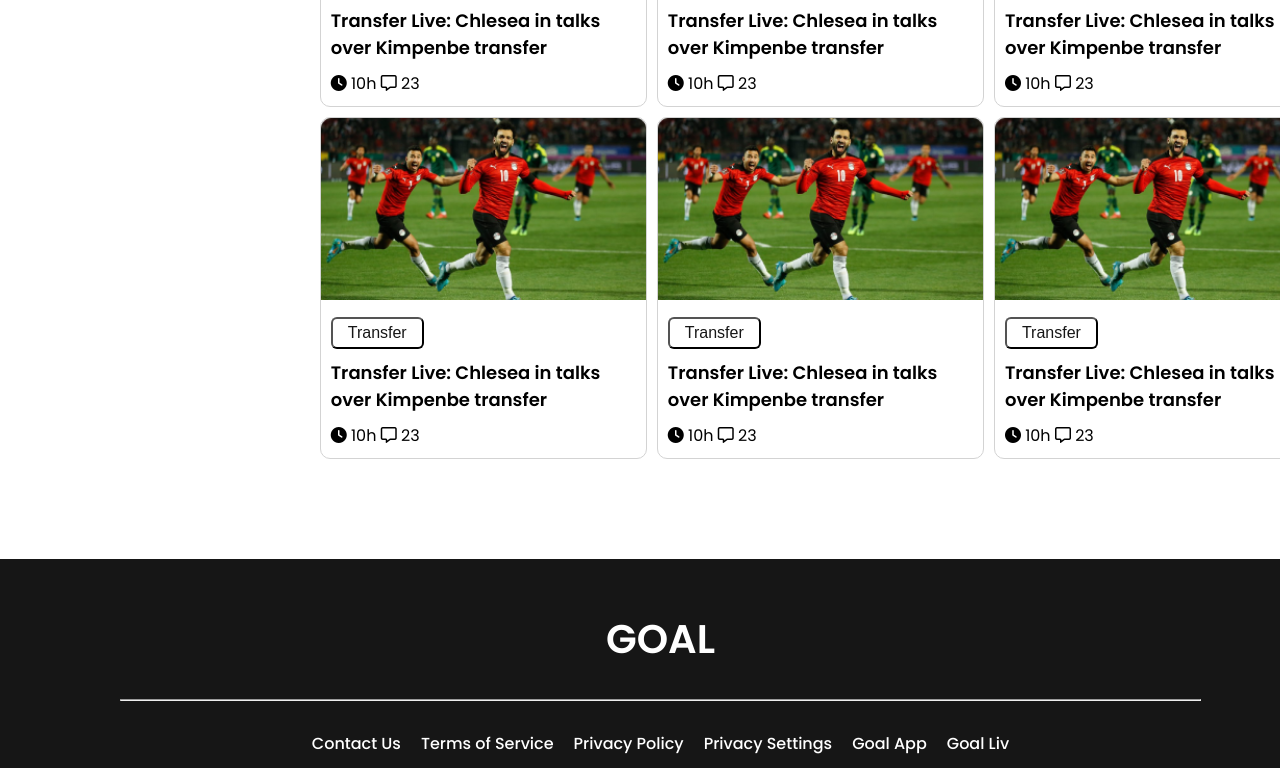
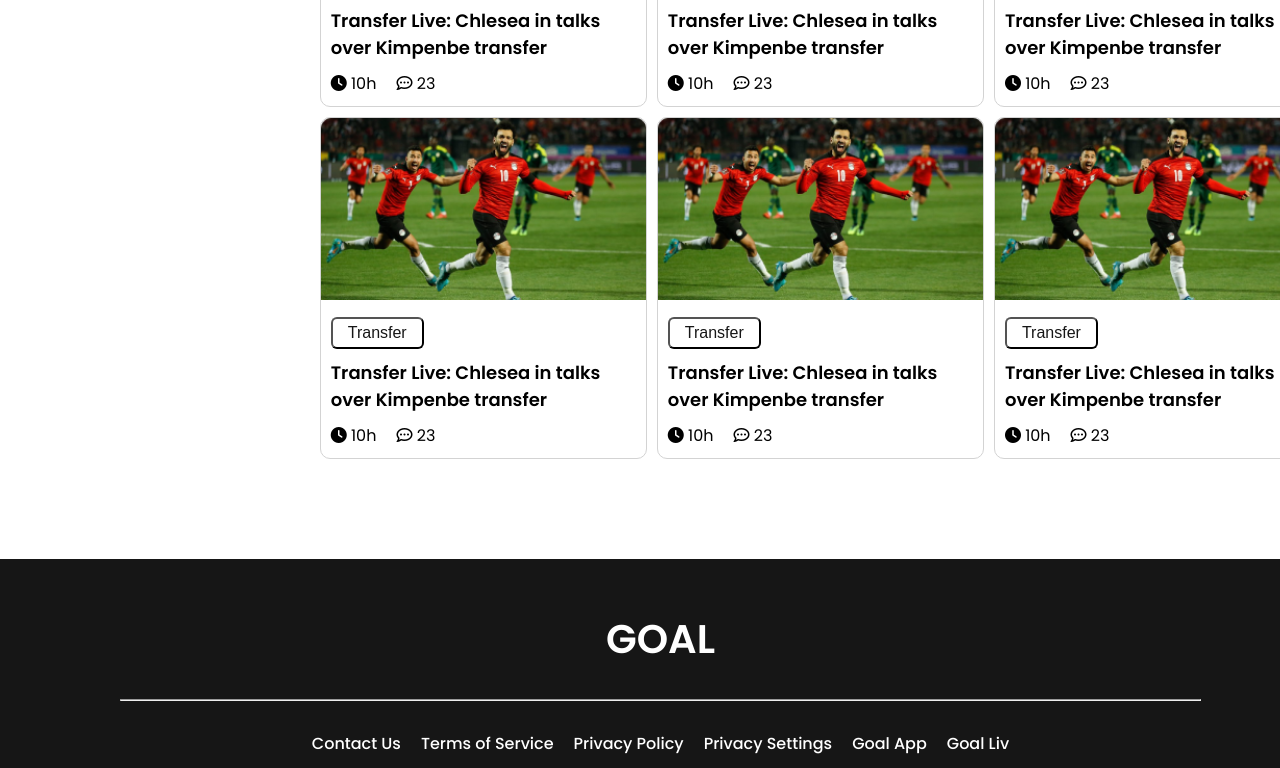
Before and after one commit to reshad21/world-cup-2022, a plain HTML site: page index.html in a window 1280 px wide. Shown: the part 1014-1782 px from the top of the page. Drawn offline with Linux system fonts and the light colour scheme.

Commit message:
icon change

```diff
--- a/css/style.css
+++ b/css/style.css
@@ -190,8 +190,7 @@ header {
   line-height: 27px;
   margin: 10px 0;
 }
-.feature-items .items-ftr {
-}
+.feature-items .items-ftr {display: flex;gap: 20px;}
 
 /* ------------
  footer-wrapper
--- a/index.html
+++ b/index.html
@@ -66,7 +66,9 @@
                   <p>Transfer Live: Chlesea in talks over Kimpenbe transfer</p>
                   <div class="items-ftr">
                     <span><i class="fa fa-light fa-clock"></i> 10h</span>
-                    <span><i class="fa fa-regular fa-message"></i> 23</span>
+                    <span
+                      ><i class="fa fa-regular fa-comment-dots"></i> 23</span
+                    >
                   </div>
                 </div>
               </div>
@@ -79,7 +81,9 @@
                   <p>Transfer Live: Chlesea in talks over Kimpenbe transfer</p>
                   <div class="items-ftr">
                     <span><i class="fa fa-light fa-clock"></i> 10h</span>
-                    <span><i class="fa fa-regular fa-message"></i> 23</span>
+                    <span
+                      ><i class="fa fa-regular fa-comment-dots"></i> 23</span
+                    >
                   </div>
                 </div>
               </div>
@@ -92,7 +96,9 @@
                   <p>Transfer Live: Chlesea in talks over Kimpenbe transfer</p>
                   <div class="items-ftr">
                     <span><i class="fa fa-light fa-clock"></i> 10h</span>
-                    <span><i class="fa fa-regular fa-message"></i> 23</span>
+                    <span
+                      ><i class="fa fa-regular fa-comment-dots"></i> 23</span
+                    >
                   </div>
                 </div>
               </div>
@@ -105,7 +111,9 @@
                   <p>Transfer Live: Chlesea in talks over Kimpenbe transfer</p>
                   <div class="items-ftr">
                     <span><i class="fa fa-light fa-clock"></i> 10h</span>
-                    <span><i class="fa fa-regular fa-message"></i> 23</span>
+                    <span
+                      ><i class="fa fa-regular fa-comment-dots"></i> 23</span
+                    >
                   </div>
                 </div>
               </div>
@@ -118,7 +126,9 @@
                   <p>Transfer Live: Chlesea in talks over Kimpenbe transfer</p>
                   <div class="items-ftr">
                     <span><i class="fa fa-light fa-clock"></i> 10h</span>
-                    <span><i class="fa fa-regular fa-message"></i> 23</span>
+                    <span
+                      ><i class="fa fa-regular fa-comment-dots"></i> 23</span
+                    >
                   </div>
                 </div>
               </div>
@@ -131,7 +141,9 @@
                   <p>Transfer Live: Chlesea in talks over Kimpenbe transfer</p>
                   <div class="items-ftr">
                     <span><i class="fa fa-light fa-clock"></i> 10h</span>
-                    <span><i class="fa fa-regular fa-message"></i> 23</span>
+                    <span
+                      ><i class="fa fa-regular fa-comment-dots"></i> 23</span
+                    >
                   </div>
                 </div>
               </div>
```
